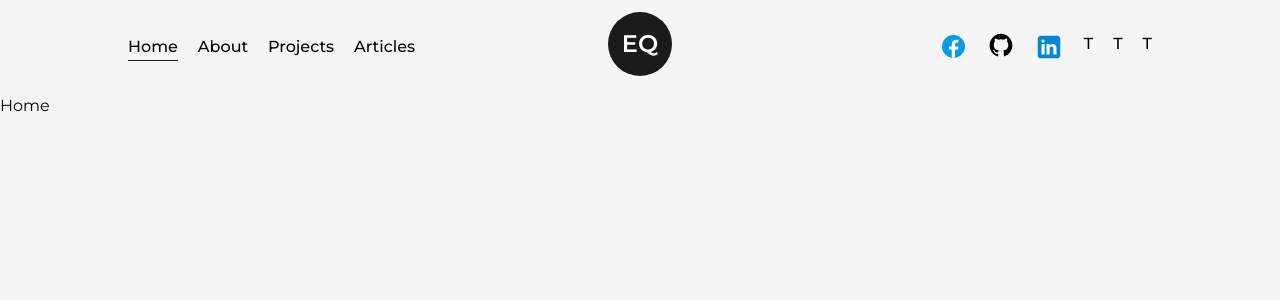
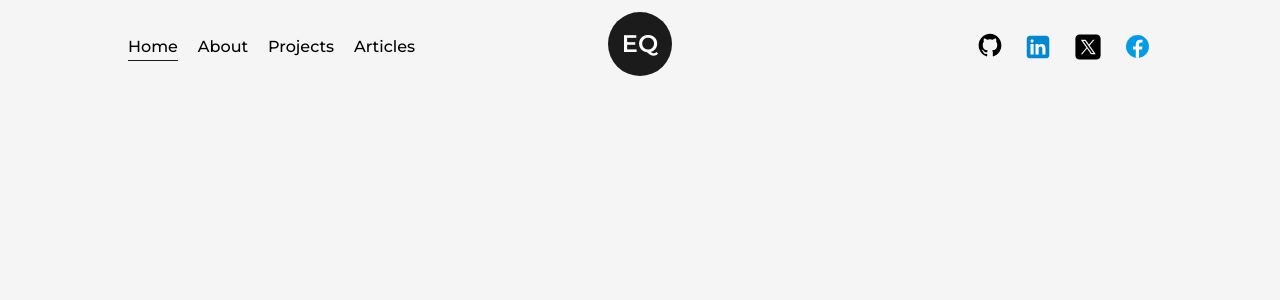
Before and after one commit to phphuongbinh/portfolio-v2, a Next.js app: page / in a window 1280 px wide. Shown: the top 300 px of the page. Built offline with nearby package versions, Linux system fonts and the light colour scheme.

Commit message:
header completed

```diff
--- /dev/null
+++ b/src/components/icons/TwitterIcon.tsx
@@ -0,0 +1,16 @@
+import * as React from "react";
+import { SVGProps } from "react";
+const TwitterIcon = (props: SVGProps<SVGSVGElement>) => (
+  <svg
+    xmlns="http://www.w3.org/2000/svg"
+    x="0px"
+    y="0px"
+    width="30"
+    height="30"
+    viewBox="0 0 50 50"
+    {...props}
+  >
+    <path d="M 11 4 C 7.134 4 4 7.134 4 11 L 4 39 C 4 42.866 7.134 46 11 46 L 39 46 C 42.866 46 46 42.866 46 39 L 46 11 C 46 7.134 42.866 4 39 4 L 11 4 z M 13.085938 13 L 21.023438 13 L 26.660156 21.009766 L 33.5 13 L 36 13 L 27.789062 22.613281 L 37.914062 37 L 29.978516 37 L 23.4375 27.707031 L 15.5 37 L 13 37 L 22.308594 26.103516 L 13.085938 13 z M 16.914062 15 L 31.021484 35 L 34.085938 35 L 19.978516 15 L 16.914062 15 z"></path>
+  </svg>
+);
+export default TwitterIcon;
--- /dev/null
+++ b/src/components/icons/index.tsx
@@ -0,0 +1,4 @@
+export { default as FacebookIcon } from "./FacebookIcon";
+export { default as GithubIcon } from "./GithubIcon";
+export { default as LinkedinIcon } from "./LinkedinIcon";
+export { default as TwitterIcon } from "./TwitterIcon";
--- /dev/null
+++ b/src/components/layouts/MainLayout.tsx
@@ -0,0 +1,15 @@
+import React from "react";
+
+interface MainLayourProps {
+  children: React.ReactNode;
+}
+
+const MainLayout = ({ children }: MainLayourProps) => {
+  return (
+    <div className="w-full h-full inline-block z-0 bg-light px-32">
+      {children}
+    </div>
+  );
+};
+
+export default MainLayout;
--- a/src/components/layouts/Navbar.tsx
+++ b/src/components/layouts/Navbar.tsx
@@ -2,9 +2,10 @@ import Link from "next/link";
 import React from "react";
 import Logo from "../Logo";
 import CustomLink from "../CustomLink";
-import FacebookIcon from "../icons/FacebookIcon";
-import GithubIcon from "../icons/GithubIcon";
-import LinkedinIcon from "../icons/LinkedinIcon";
+import { FacebookIcon, GithubIcon, LinkedinIcon, TwitterIcon } from "../icons";
+import { motion } from "framer-motion";
+
+const MotionLink = motion(Link);
 
 const Navbar = () => {
   return (
@@ -16,18 +17,38 @@ const Navbar = () => {
         <CustomLink href="/articles" title="Articles"></CustomLink>
       </nav>
       <nav className="flex gap-5 items-start">
-        <Link href="/">
+        <MotionLink
+          href="https://github.com/phphuongbinh"
+          target="_blank"
+          whileHover={{ y: -4 }}
+          whileTap={{ scale: 0.9 }}
+        >
+          <GithubIcon />
+        </MotionLink>
+        <MotionLink
+          href="https://www.linkedin.com/in/phanphuongbinh/"
+          target="_blank"
+          whileHover={{ y: -4 }}
+          whileTap={{ scale: 0.9 }}
+        >
+          <LinkedinIcon />
+        </MotionLink>
+        <MotionLink
+          href="https://twitter.com/phuongbinhdev"
+          target="_blank"
+          whileHover={{ y: -4 }}
+          whileTap={{ scale: 0.9 }}
+        >
+          <TwitterIcon />
+        </MotionLink>
+        <MotionLink
+          href="https://www.facebook.com/phuongbinhdev"
+          target="_blank"
+          whileHover={{ y: -4 }}
+          whileTap={{ scale: 0.9 }}
+        >
           <FacebookIcon />
-        </Link>
-        <Link href="/">
-          <GithubIcon />
-        </Link>
-        <Link href="/">
-          <LinkedinIcon />
-        </Link>
-        <Link href="/">T</Link>
-        <Link href="/">T</Link>
-        <Link href="/">T</Link>
+        </MotionLink>
       </nav>
 
       <div className="absolute left-[50%] top-3 translate-x-[-50%]">
--- a/src/pages/index.tsx
+++ b/src/pages/index.tsx
@@ -1,3 +1,9 @@
+import MainLayout from "@/components/layouts/MainLayout";
+import Image from "next/image";
+import homeImage from "../../public/images/home-bg.png";
+
 export default function Home() {
-  return <main>Home</main>;
+  return (
+    <main className="flex items-center w-full min-h-screen text-dark"></main>
+  );
 }
```
Also changed, not shown: 1 other file (tests, documents, lock files or other folders).
